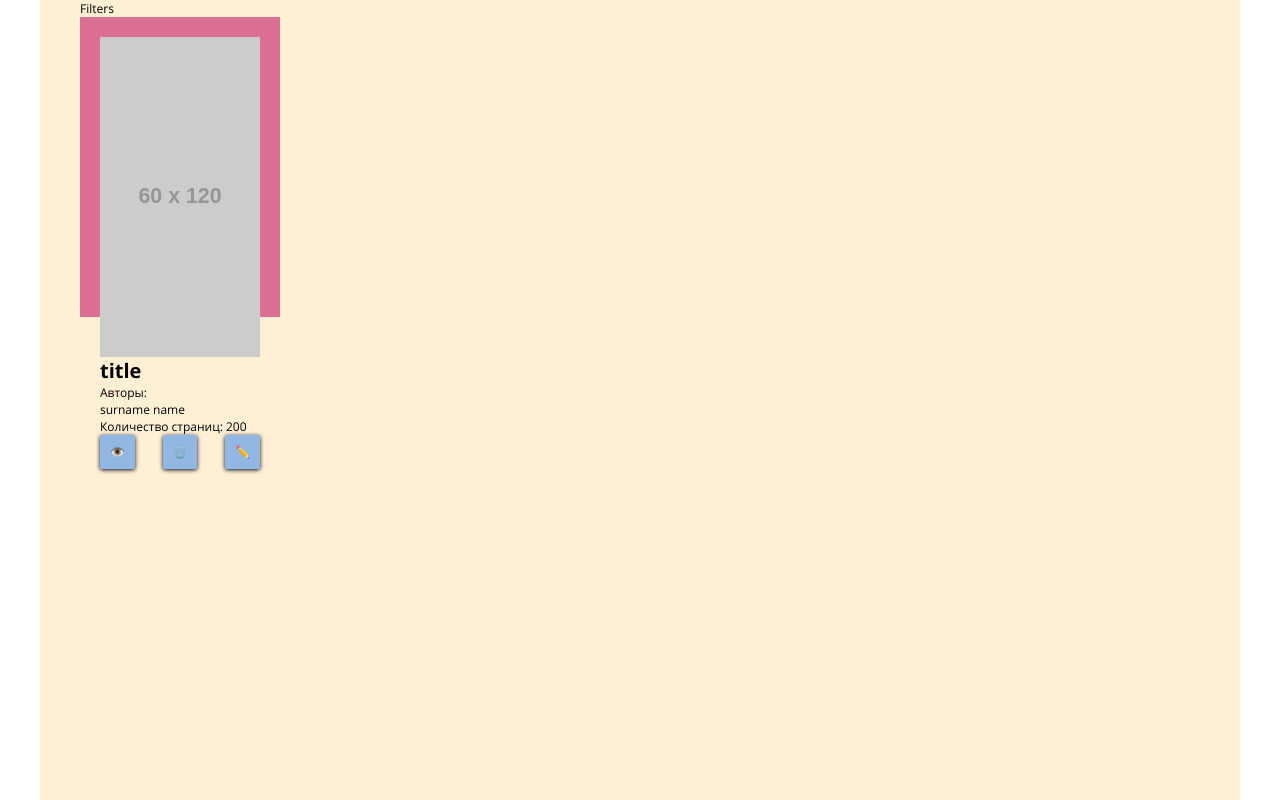
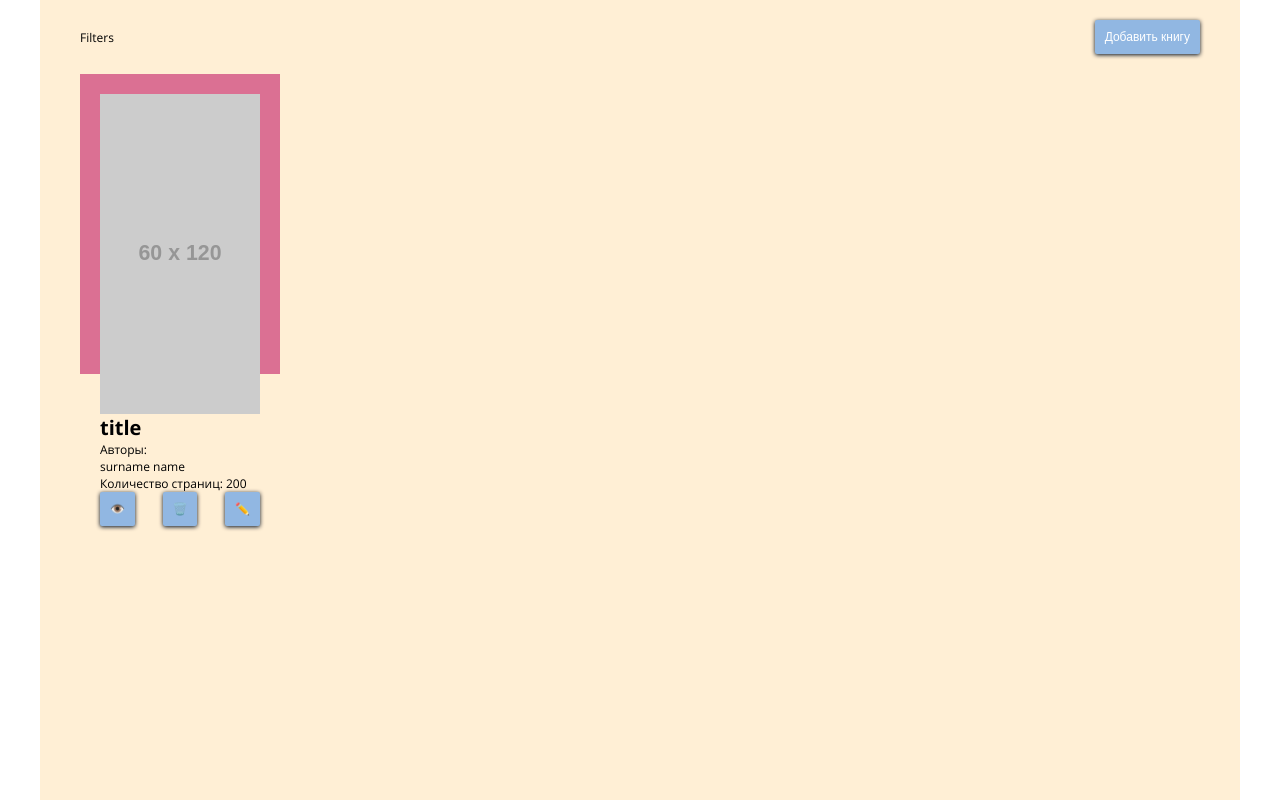
Before and after one commit to JulieSemenova/books_editor, a React (Create React App) app: page / in a window 1280 px wide. Built offline with nearby package versions, Linux system fonts and the light colour scheme.

Commit message:
🎨 improvements of structure

```diff
--- a/src/components/Button/Button.tsx
+++ b/src/components/Button/Button.tsx
@@ -5,9 +5,8 @@
   className?: string;
   title?: string;
   children?: React.ReactNode;
-  onClick: (e?: React.MouseEvent<HTMLButtonElement>) => void;
+  onClick: (e: React.MouseEvent<HTMLButtonElement>) => void;
   disabled?: boolean;
-  tooltip?: string;
 }
 
 const Button: React.StatelessComponent<Props> = ({
@@ -16,7 +15,6 @@
   title,
   className,
   disabled,
-  tooltip,
 }: Props): JSX.Element => {
   const combinedClassName = ['button'];
 
--- a/src/pages/BookPage/BookPage.tsx
+++ b/src/pages/BookPage/BookPage.tsx
@@ -1,13 +1,15 @@
 import React from 'react';
+import { NavLink, withRouter } from 'react-router-dom';
 
 // import './BookPage.css';
 
 const BookPage: React.FC = () => {
   return (
-    <div className="bookPage">
-      <span>bookPage</span>
+    <div className="bookPage page">
+      <NavLink to={'/'}>На главную</NavLink>
+      <p>bookPage</p>
     </div>
   );
 };
 
-export default BookPage;
+export default withRouter(BookPage);
--- a/src/pages/CatalogPage/CatalogPage.scss
+++ b/src/pages/CatalogPage/CatalogPage.scss
@@ -1,26 +1,5 @@
 @import '../../styles/vars.scss';
 
 .catalogPage {
-  margin: 0 auto;
-  height: 100vh;
-  max-width: 320px;
-  padding: 0 20px;
   background-color: papayawhip;
-
-  @media (min-width: $xs) {
-    padding: 0 40px;
-    max-width: $xs;
-  }
-
-  @media (min-width: $sm) {
-    max-width: $sm;
-  }
-
-  @media (min-width: $md) {
-    max-width: $sm;
-  }
-
-  @media (min-width: $lg) {
-    max-width: $lg;
-  }
 }
--- a/src/pages/CatalogPage/CatalogPage.tsx
+++ b/src/pages/CatalogPage/CatalogPage.tsx
@@ -1,13 +1,13 @@
 import React from 'react';
 
-import Filters from '../../components/Filters/Filters';
+import Controls from '../../components/Controls/Controls';
 import BookList from '../../components/BookList/BookList';
 import './CatalogPage.css';
 
 const CatalogPage: React.FC = () => {
   return (
-    <main className="catalogPage">
-      <Filters />
+    <main className="catalogPage page">
+      <Controls />
       <BookList />
     </main>
   );
```
